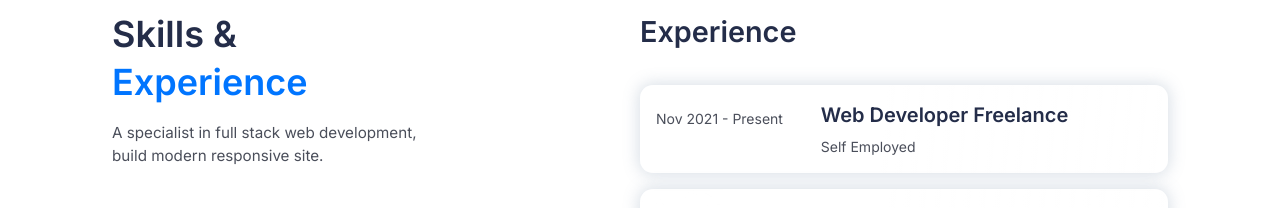
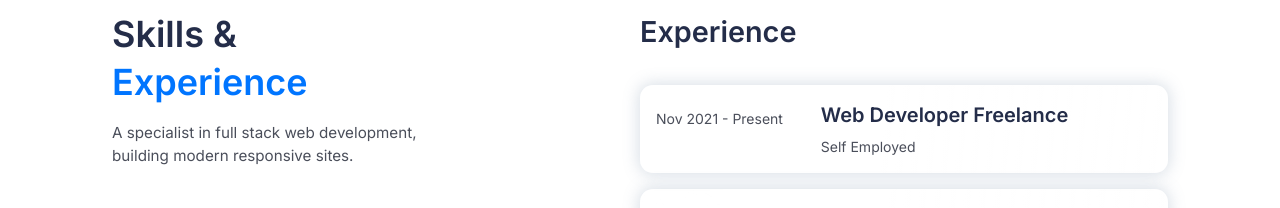
Before and after one commit to zavierferodova/zavierferodova.github.io, a React (Create React App) app: page / in a window 1280 px wide. Shown: the part 1300-1508 px from the top of the page. Built offline with nearby package versions, Linux system fonts and the light colour scheme.

Commit message:
Update skill text

```diff
--- a/src/pages/Home.tsx
+++ b/src/pages/Home.tsx
@@ -146,7 +146,7 @@ function App () {
                   <span>Experience</span>
                 </div>
                 <div className={`${styles.short_text} md:w-[60%] mt-4 text-[0.9rem] lg:text-[0.95rem]`}>
-                  A specialist in full stack web development, build modern responsive site.
+                  A specialist in full stack web development, building modern responsive sites.
                 </div>
               </div>
               <div className={`${styles.skills_section} mt-16`}>
```
